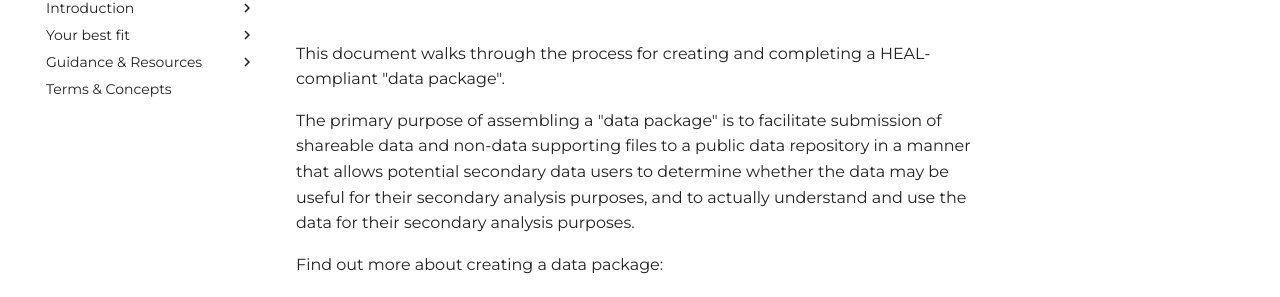
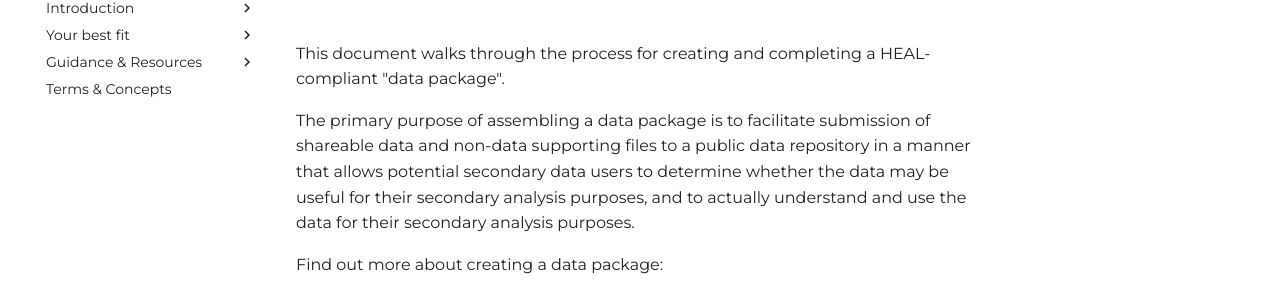
Before and after one commit to norc-heal/heal-data-pkg-guide, an MkDocs documentation site: the page built from docs/index.md, in a window 1280 px wide. Shown: the part 139-436 px from the top of the page. Built offline with MkDocs 1.6.1 and Material for MkDocs 9.7.7, drawn with Linux system fonts in a browser that asks for light colours; comment, search, counter and statistics services are not loaded.

```diff
--- a/docs/index.md
+++ b/docs/index.md
@@ -1,7 +1,7 @@
 # Introduction
 This document walks through the process for creating and completing a HEAL-compliant "data package".
 
-The primary purpose of assembling a "data package" is to facilitate submission of shareable data and non-data supporting files to a public data repository in a manner that allows potential secondary data users to determine whether the data may be useful for their secondary analysis purposes, and to actually understand and use the data for their secondary analysis purposes.
+The primary purpose of assembling a data package is to facilitate submission of shareable data and non-data supporting files to a public data repository in a manner that allows potential secondary data users to determine whether the data may be useful for their secondary analysis purposes, and to actually understand and use the data for their secondary analysis purposes.
 
 Find out more about creating a data package:
 
```
Also changed, not shown: docs/intro/index.md (+1 -1 lines).
